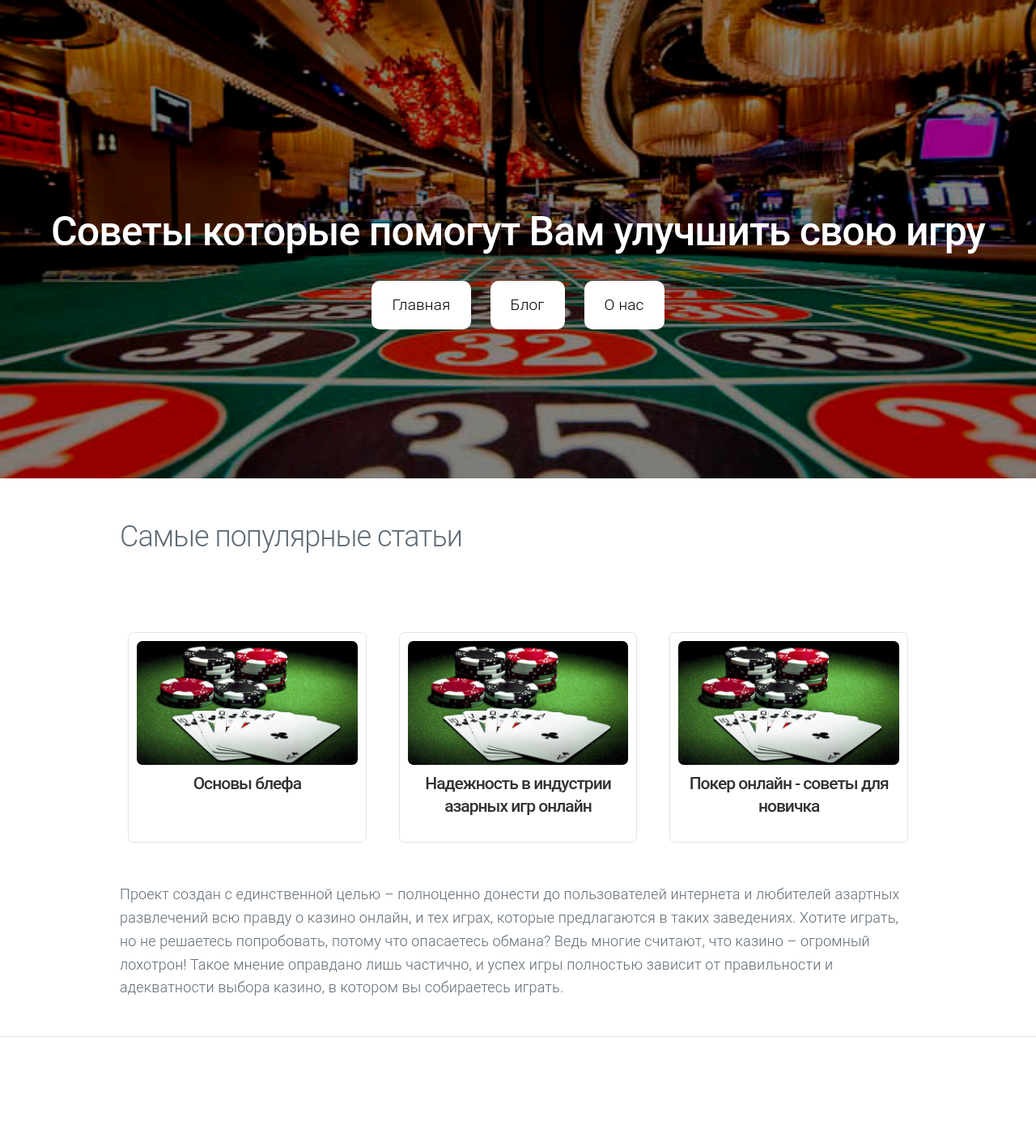
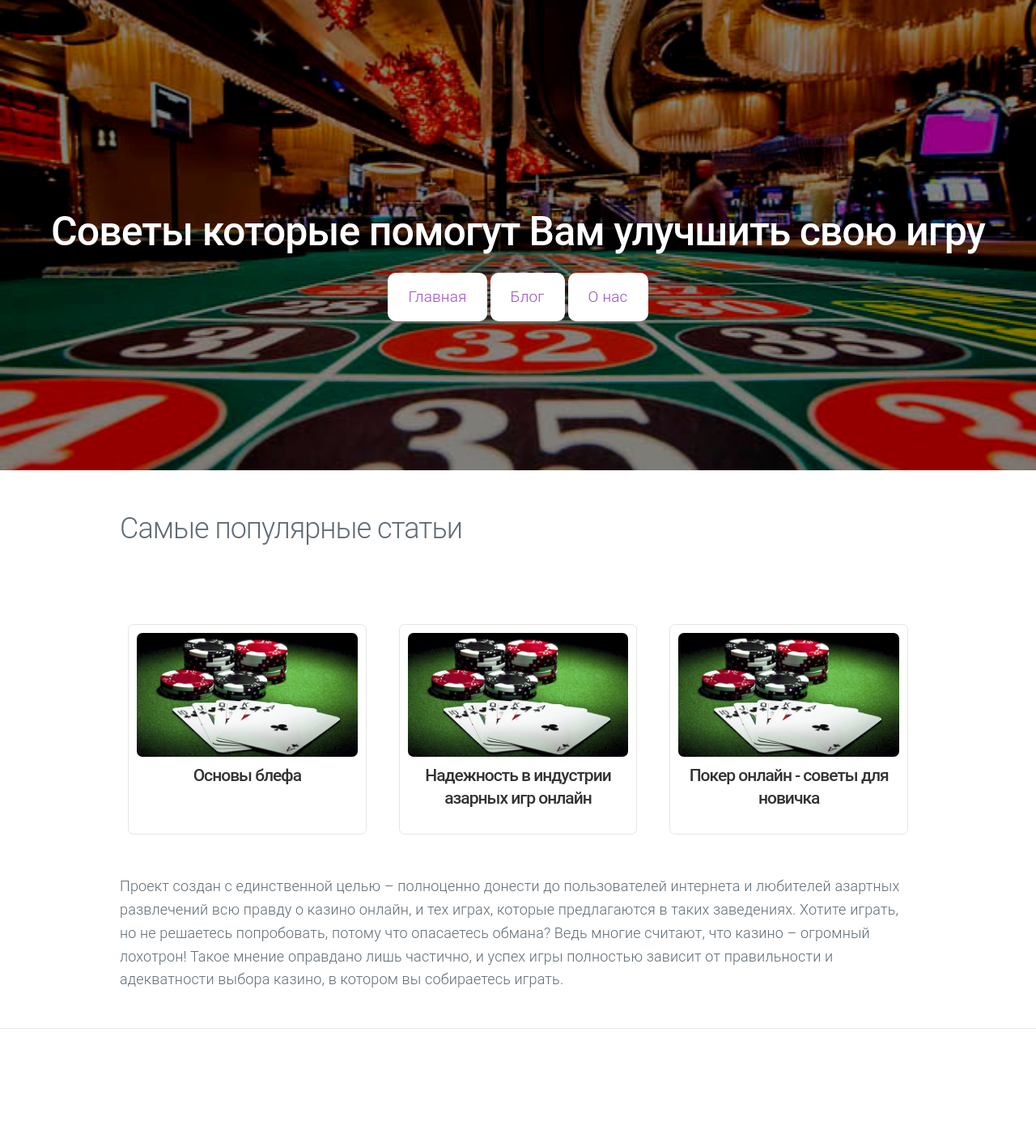
Before and after one commit to alisaklumakova/alisaklumakova.github.io, a Jekyll site: the page built from index.html, in a window 1280 px wide. Shown: the whole page at 81% size. Built offline with Jekyll 4.4.1, drawn with Linux system fonts in a browser that asks for light colours; nearby versions of some CDN libraries.

Commit message:
Update header.html

```diff
--- a/_includes/header.html
+++ b/_includes/header.html
@@ -39,15 +39,12 @@
     display: flex;
     font-size: 19px;
     border-radius: 10px;
-    margin: 10px;
-	}
-	li a{
-		color:#000;
+    margin: 10px
+    color#333;
 	}
 
-	li:hover>li a:hover {
-	background:#000;
+	li:hover{
+	background:#333;
 	color:#FFF;
-	color:;
 	}
 </style>
```
